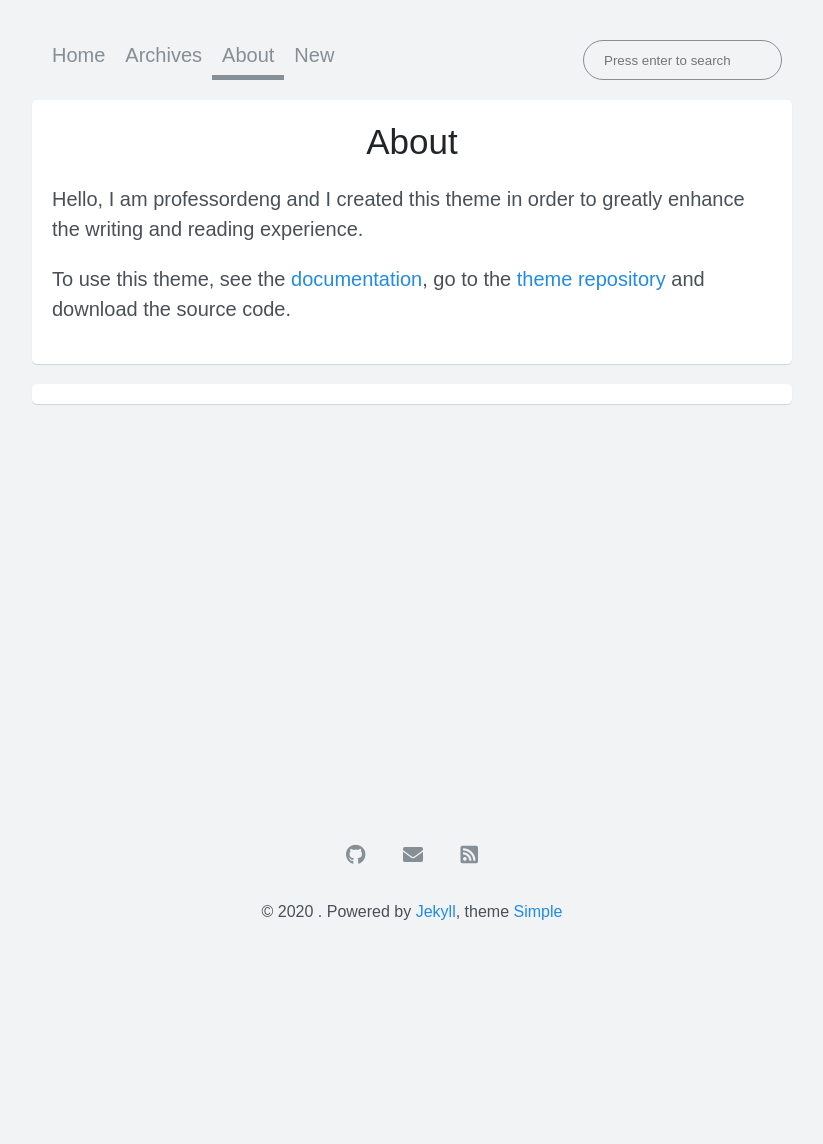
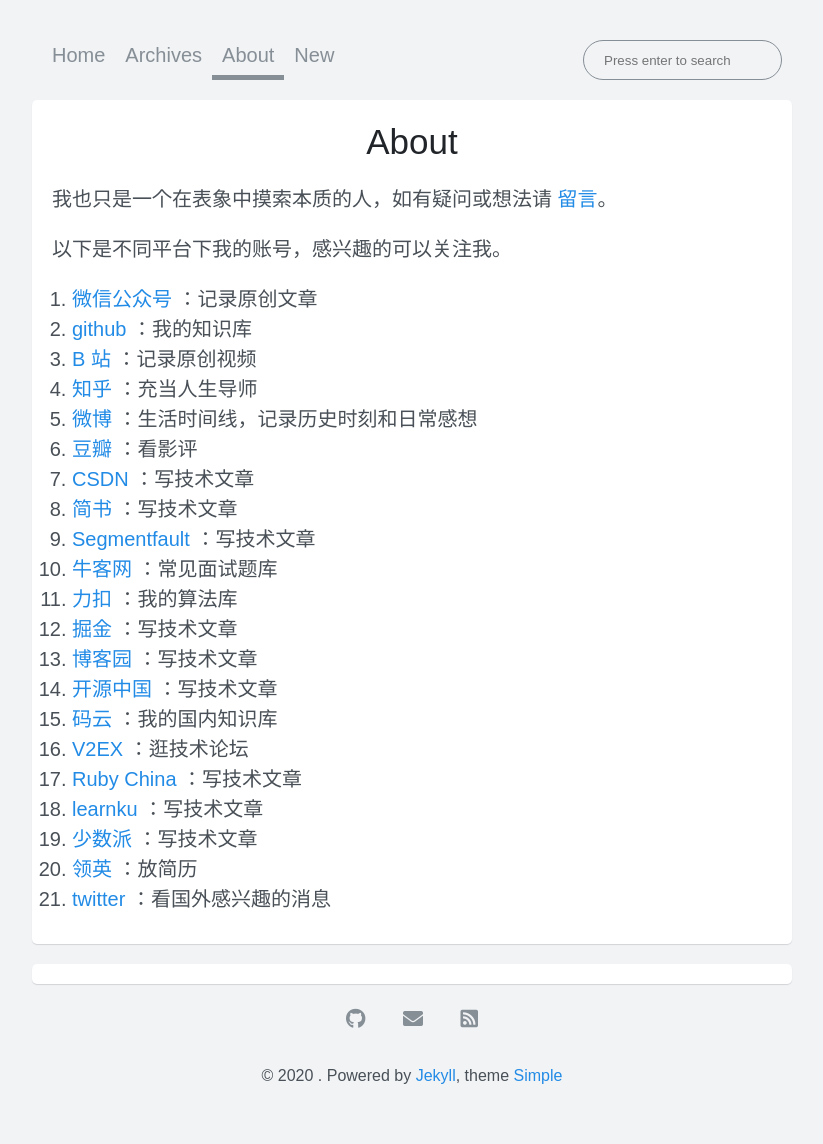
Before and after one commit to whenfung/simple, a Jekyll site: the page built from about.md, in a window 1280 px wide. Shown: the whole page, without its empty margins (228-1051 px from the left). Built offline with Jekyll 4.4.1, drawn with Linux system fonts in a browser that asks for light colours; nearby versions of some CDN libraries; comment, search, counter and statistics services are not loaded; before the commit the page ends 980 px from its top, so only the background shows below that.

Commit message:
更新资源

```diff
--- a/about.md
+++ b/about.md
@@ -4,6 +4,28 @@
 comment: true
 ---
 
-Hello, I am professordeng and I created this theme in order to greatly enhance the writing and reading experience.
+我也只是一个在表象中摸索本质的人，如有疑问或想法请 [留言](https://github.com/professordeng/professordeng.github.io/issues/new)。
 
-To use this theme, see the [documentation](https://professordeng.com/simple/2020/05/01/theme-settings.html), go to the [theme repository](https://github.com/professordeng/simple) and download the source code.
+以下是不同平台下我的账号，感兴趣的可以关注我。
+
+1. [微信公众号](/img/gzh.jpg) ：记录原创文章
+2. [github](https://github.com/professordeng) ：我的知识库
+3. [B 站](https://space.bilibili.com/491275843) ：记录原创视频
+4. [知乎](https://www.zhihu.com/people/professordeng) ：充当人生导师
+5. [微博](https://weibo.com/codeng) ：生活时间线，记录历史时刻和日常感想
+6. [豆瓣](https://www.douban.com/people/professordeng/) ：看影评
+7. [CSDN](https://blog.csdn.net/professordeng) ：写技术文章
+8. [简书](https://www.jianshu.com/u/457d7b6a84ec) ：写技术文章
+9. [Segmentfault](https://segmentfault.com/u/professordeng) ：写技术文章
+10. [牛客网](https://www.nowcoder.com/profile/818052875) ：常见面试题库
+11. [力扣](https://leetcode-cn.com/u/professordeng/) ：我的算法库
+12. [掘金](https://juejin.im/user/5e7b10c0e51d4526ed66dcc7) ：写技术文章
+13. [博客园](https://www.cnblogs.com/professordeng) ：写技术文章
+14. [开源中国](https://my.oschina.net/professordeng) ：写技术文章
+15. [码云](https://gitee.com/professordeng) ：我的国内知识库
+16. [V2EX](https://www.v2ex.com/member/professordeng) ：逛技术论坛
+17. [Ruby China](https://ruby-china.org/professordeng) ：写技术文章
+18. [learnku](https://learnku.com/users/59794) ：写技术文章
+19. [少数派](https://sspai.com/u/professordeng) ：写技术文章
+20. [领英](https://www.linkedin.com/in/professordeng/) ：放简历
+21. [twitter](https://twitter.com/denglate) ：看国外感兴趣的消息
```
Also changed, not shown: test.md (deleted, +0 -17 lines), assets/img/gzh.jpg (added).
